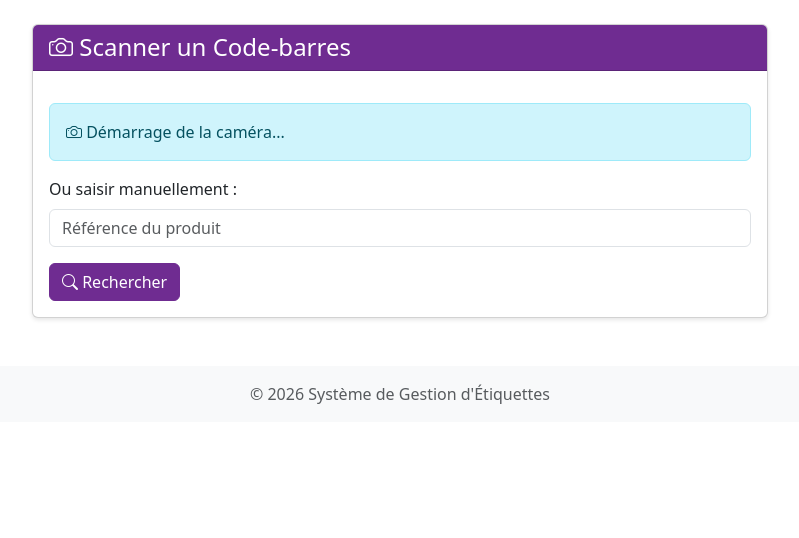
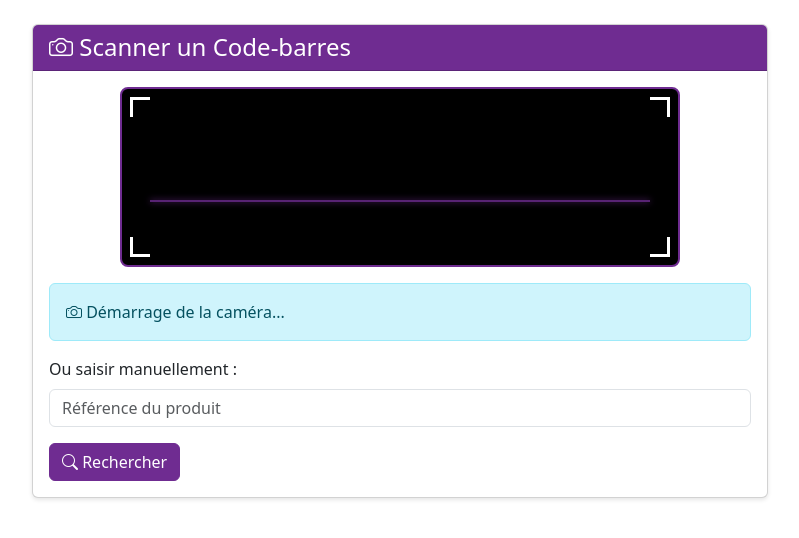
Before and after one commit to olivershair/Systeme_code_barre, a Django app: page /scan/ in a window 1280 px wide. Shown: the part 56-594 px from the top of the page, without its empty margins (240-1039 px from the left). Run offline with Django 4.2, Linux system fonts and the light colour scheme; the visitor is signed in with stand-in values (Sample User, id 1); data that the repository does not hold is empty; some libraries are stand-ins or nearby versions.

Commit message:
Augmente taille logo étiquettes, interface scanner format code-barres

```diff
--- a/products/templates/products/preview_label.html
+++ b/products/templates/products/preview_label.html
@@ -12,9 +12,9 @@
             <div class="card-body">
                 <div class="label-preview text-center" style="padding: 40px; background: linear-gradient(135deg, #f5f7fa 0%, #c3cfe2 100%); border-radius: 10px;">
                     <div style="background: white; padding: 30px; border-radius: 8px; box-shadow: 0 4px 6px rgba(0,0,0,0.1); max-width: 450px; margin: 0 auto;">
-                        {% if company_settings and company_settings.logo %}
-                            <div class="mb-3" style="height: 100px; display: flex; flex-direction: column; align-items: center; justify-content: center;">
-                                <img src="{{ company_settings.logo.url }}" alt="Logo" style="max-height: 100px; max-width: 100%; object-fit: contain;">
+                        {% if company_settings and company_settings.logo or company_settings and company_settings.logo_data %}
+                            <div class="mb-3" style="display: flex; flex-direction: column; align-items: center; justify-content: center;">
+                                <img src="{% url 'logo_serve' %}" alt="Logo" style="max-height: 140px; max-width: 100%; object-fit: contain;">
                                 <p class="text-muted fst-italic mb-0" style="font-size: 0.7rem; margin-top: 8px;">
                                     Where beauty evokes confidence
                                 </p>
--- a/products/templates/products/preview_multiple_labels.html
+++ b/products/templates/products/preview_multiple_labels.html
@@ -73,9 +73,9 @@
 
                                     <div class="label-content">
                                         <!-- Logo -->
-                                        {% if company_settings.logo %}
+                                        {% if company_settings.logo or company_settings.logo_data %}
                                         <div class="logo" style="text-align: center; margin-bottom: 1mm;">
-                                            <img src="{{ company_settings.logo.url }}" alt="Logo" style="max-width: 15mm; max-height: 8mm; object-fit: contain;">
+                                            <img src="{% url 'logo_serve' %}" alt="Logo" style="max-width: 22mm; max-height: 12mm; object-fit: contain;">
                                         </div>
                                         {% endif %}
 
--- a/products/templates/products/scan_barcode.html
+++ b/products/templates/products/scan_barcode.html
@@ -4,18 +4,30 @@
 
 {% block extra_css %}
 <style>
+    #scanner-wrapper {
+        position: relative;
+        width: 100%;
+        max-width: 560px;
+        margin: 0 auto;
+    }
     #scanner-container {
         position: relative;
         width: 100%;
-        max-width: 500px;
-        margin: 0 auto;
+        height: 180px;
         overflow: hidden;
         border-radius: 8px;
         background: #000;
+        border: 2px solid #6f2c91;
     }
     #scanner-container video {
-        width: 100%;
-        display: block;
+        position: absolute;
+        top: 50%;
+        left: 50%;
+        transform: translate(-50%, -50%);
+        min-width: 100%;
+        min-height: 100%;
+        width: auto;
+        height: auto;
     }
     #scanner-container canvas.drawingBuffer {
         position: absolute;
@@ -24,6 +36,36 @@
         width: 100%;
         height: 100%;
     }
+    /* Ligne de scan animée */
+    #scan-line {
+        position: absolute;
+        left: 5%;
+        right: 5%;
+        top: 50%;
+        height: 2px;
+        background: rgba(111, 44, 145, 0.8);
+        box-shadow: 0 0 6px rgba(111, 44, 145, 0.9);
+        animation: scan 1.8s ease-in-out infinite;
+        z-index: 10;
+        pointer-events: none;
+    }
+    @keyframes scan {
+        0%, 100% { top: 25%; }
+        50%       { top: 75%; }
+    }
+    /* Coins de cadrage */
+    .corner {
+        position: absolute;
+        width: 20px;
+        height: 20px;
+        border-color: #fff;
+        border-style: solid;
+        z-index: 10;
+    }
+    .corner.tl { top: 8px;  left: 8px;  border-width: 3px 0 0 3px; }
+    .corner.tr { top: 8px;  right: 8px; border-width: 3px 3px 0 0; }
+    .corner.bl { bottom: 8px; left: 8px;  border-width: 0 0 3px 3px; }
+    .corner.br { bottom: 8px; right: 8px; border-width: 0 3px 3px 0; }
 </style>
 {% endblock %}
 
@@ -35,7 +77,15 @@
                 <h4 class="mb-0"><i class="bi bi-camera"></i> Scanner un Code-barres</h4>
             </div>
             <div class="card-body">
-                <div id="scanner-container" class="mb-3"></div>
+                <div id="scanner-wrapper" class="mb-3">
+                    <div id="scanner-container">
+                        <div id="scan-line"></div>
+                        <div class="corner tl"></div>
+                        <div class="corner tr"></div>
+                        <div class="corner bl"></div>
+                        <div class="corner br"></div>
+                    </div>
+                </div>
 
                 <div id="scanner-status" class="alert alert-info">
                     <i class="bi bi-camera"></i> Démarrage de la caméra...
@@ -82,8 +132,12 @@
             target: document.getElementById('scanner-container'),
             constraints: {
                 facingMode: 'environment',
-                width: { ideal: 1280 },
-                height: { ideal: 720 }
+                width: { ideal: 1920 },
+                height: { ideal: 480 },
+                aspectRatio: { ideal: 4 }
+            },
+            area: {
+                top: '10%', right: '5%', left: '5%', bottom: '10%'
             }
         },
         decoder: {
--- a/products/utils.py
+++ b/products/utils.py
@@ -236,8 +236,8 @@ def create_label_pdf(product, company_settings, output_path):
 
         # === LOGO CENTRÉ ===
         if company_settings:
-            logo_width = 20 * mm
-            logo_height = 10 * mm
+            logo_width = 32 * mm
+            logo_height = 16 * mm
             logo_x = x_center - logo_width / 2
             logo_path = company_settings.logo.path if company_settings.logo else ''
             logo_data = getattr(company_settings, 'logo_data', None)
@@ -439,8 +439,8 @@ def _draw_label_pdf(c, product, company_settings, x, y, w, h):
     # Logo (utilise base64 en DB si le fichier n'existe pas)
     has_logo = False
     if company_settings:
-        LOGO_H = 7 * mm
-        LOGO_W = 14 * mm
+        LOGO_H = 11 * mm
+        LOGO_W = 22 * mm
         logo_img = None
         try:
             if company_settings.logo and os.path.exists(company_settings.logo.path):
```
